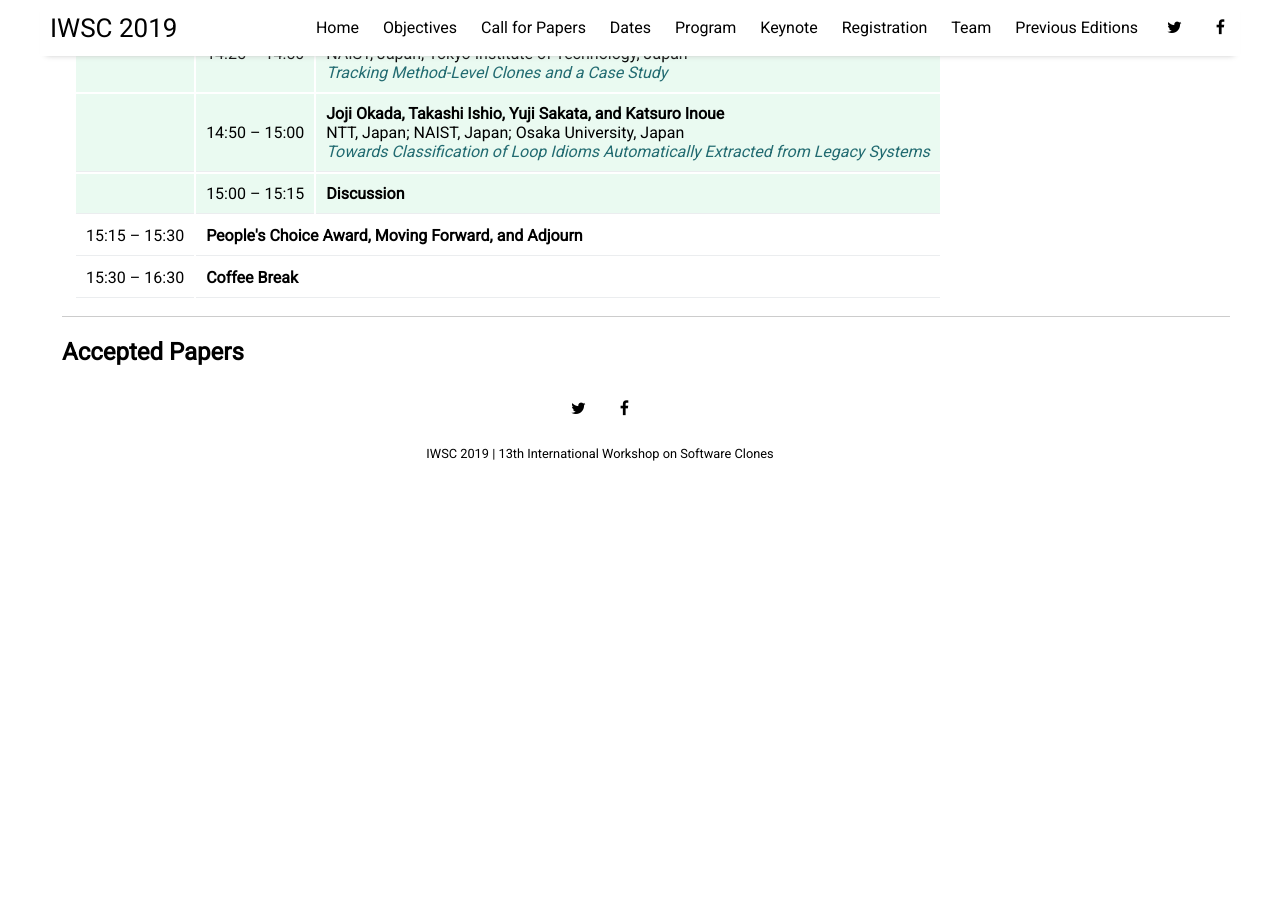
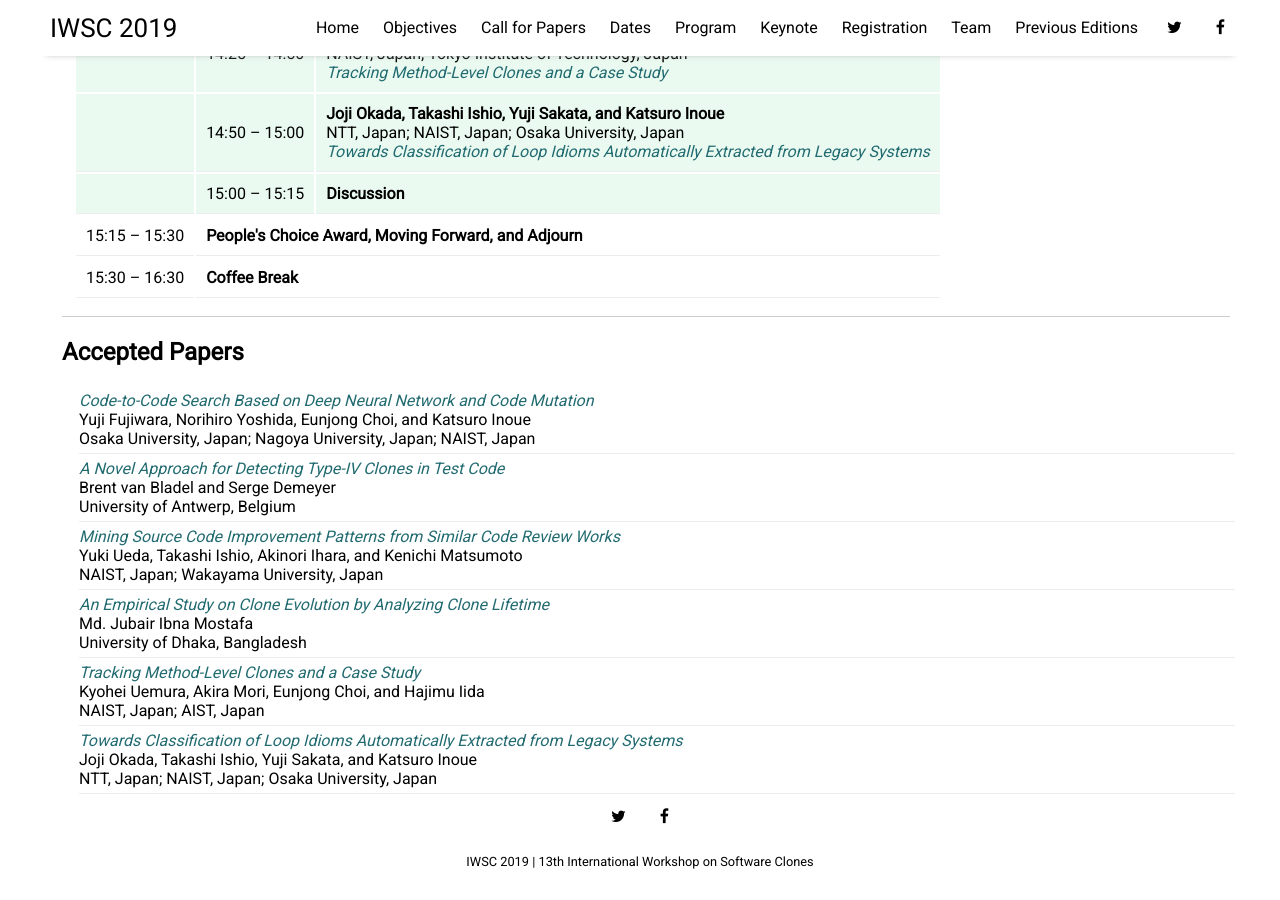
Before and after one commit to iwsc2019/iwsc2019.github.io, a Jekyll site: the page built from pages/program.html, in a window 1280 px wide and 900 px high, scrolled down 846 px. Built offline with Jekyll 4.4.1, drawn with Linux system fonts in a browser that asks for light colours; nearby versions of some CDN libraries; before the commit the page ends 1338 px from its top, so only the background shows below that.

Commit message:
Update program.html

```diff
--- a/pages/program.html
+++ b/pages/program.html
@@ -63,8 +63,7 @@ title: Program
       </tr>
       <tr>
         <td class="talk-noline darkbg">14:00 &ndash; 15:15</td>
-        <td colspan="2" class="talk-b-noline darkbg">
-          Session 2 &ndash; Clone Detection and Application</td>
+        <td colspan="2" class="talk-b-noline darkbg">Session 2 &ndash; Clone Detection and Application</td>
       </tr>
       <tr>
         <td class="talk-noline lightbg"></td>
@@ -92,7 +91,6 @@ title: Program
             NTT, Japan; NAIST, Japan; Osaka University, Japan<br />
             <i class="paper_title">Towards Classification of Loop Idioms Automatically Extracted from Legacy Systems</i>
         </td>
-        </td>
       </tr>
       <tr>
         <td class="talk lightbg"></td>
@@ -112,59 +110,50 @@ title: Program
 
   <hr />
   <h2 class="sub_title">Accepted Papers</h2>
-<!--
   <div class="page_content">
     <table class="tg">
       <tr>
-        <td class="tg-col">Yoshiki Higo, Shinsuke Matsumoto, Shinji Kusumoto,
-          Takashi Fujinami and Takashi Hoshino.
-          <i class="paper_title">
-          Correlation Analysis between Code Clone Metrics and Project Data on
-          the Same Specification Projects</i>
+        <td class="tg-col">
+          <i class="paper_title">Code-to-Code Search Based on Deep Neural Network and Code Mutation</i><br />
+          Yuji Fujiwara, Norihiro Yoshida, Eunjong Choi, and Katsuro Inoue<br />
+          Osaka University, Japan; Nagoya University, Japan; NAIST, Japan
         </td>
       </tr>
       <tr>
-        <td class="tg-col">Ryo Tajima, Masataka Nagura and Shingo Takada.
-          <i class="paper_title">Detecting functionally similar code within the same project</i>
+        <td class="tg-col">
+          <i class="paper_title">A Novel Approach for Detecting Type-IV Clones in Test Code</i><br />
+          Brent van Bladel and Serge Demeyer<br />
+          University of Antwerp, Belgium
         </td>
       </tr>
       <tr>
-        <td class="tg-col">Kento Shimonaka, Yoshiki Higo,
-          Junnosuke Matsumoto, Keigo Naitou and Shinji Kusumoto.
-        <i class="paper_title">Towards Automated Generation of Java Methods -- A Way of Automated Reuse-based Programming --</i></td>
-      </tr>
-      <tr>
-        <td class="tg-col">Md Rakibul Islam and Minhaz Zibran.
-        <i class="paper_title">On the Characteristics of Buggy Code Clones: A Code Quality Perspective</i></td>
-      </tr>
-      <tr>
-        <td class="tg-col">Chaiyong Ragkhitwetsagul,
-          Jens Krinke and
-          Bruno Marnette.
-        <i class="paper_title">A picture is worth a thousand words: code clone detection based on image similarity</i></td>
+        <td class="tg-col">
+        <i class="paper_title">Mining Source Code Improvement Patterns from Similar Code Review Works</i><br />
+        Yuki Ueda, Takashi Ishio, Akinori Ihara, and Kenichi Matsumoto<br />
+        NAIST, Japan; Wakayama University, Japan
+        </td>
       </tr>
       <tr>
         <td class="tg-col">
-          Rainer Koschke and Moritz Weinig.
-        <i class="paper_title">Generated Code in Studies on Clone Rates</i></td>
+        <i class="paper_title">An Empirical Study on Clone Evolution by Analyzing Clone Lifetime</i><br />
+        Md. Jubair Ibna Mostafa<br />
+        University of Dhaka, Bangladesh
+        </td>
       </tr>
       <tr>
-        <td class="tg-col">Verena Käfer, Stefan Wagner and Rainer Koschke.
-        <i class="paper_title">Are There Functionally Similar Code Clones in Practice?</i></td>
+        <td class="tg-col">
+        <i class="paper_title">Tracking Method-Level Clones and a Case Study</i><br />
+        Kyohei Uemura, Akira Mori, Eunjong Choi, and Hajimu Iida<br />
+        NAIST, Japan; AIST, Japan
+        </td>
       </tr>
       <tr>
-        <td class="tg-col">Jaweria Kanwal, Hamid Abdul Basit and Onaiza Maqbool.
-        <i class="paper_title">Structural Clones: An Evolution Perspective</i></td>
+        <td class="tg-col">
+        <i class="paper_title">Towards Classification of Loop Idioms Automatically Extracted from Legacy Systems</i><br />
+        Joji Okada, Takashi Ishio, Yuji Sakata, and Katsuro Inoue<br />
+        NTT, Japan; NAIST, Japan; Osaka University, Japan
+        </td>
       </tr>
-      <tr>
-        <td class="tg-col">Toshihiro Kamiya.
-        <i class="paper_title">Code Difference Visualization by a Call Tree</i></td>
-      </tr>
-      <tr>
-        <td class="tg-col">Hakam Alomari, Matthew Stephan.
-        <i class="paper_title">Towards Slice-Based Semantic Clone Detection</i></td>
-      </tr>
--->
     </table>
   </div>
 
```
